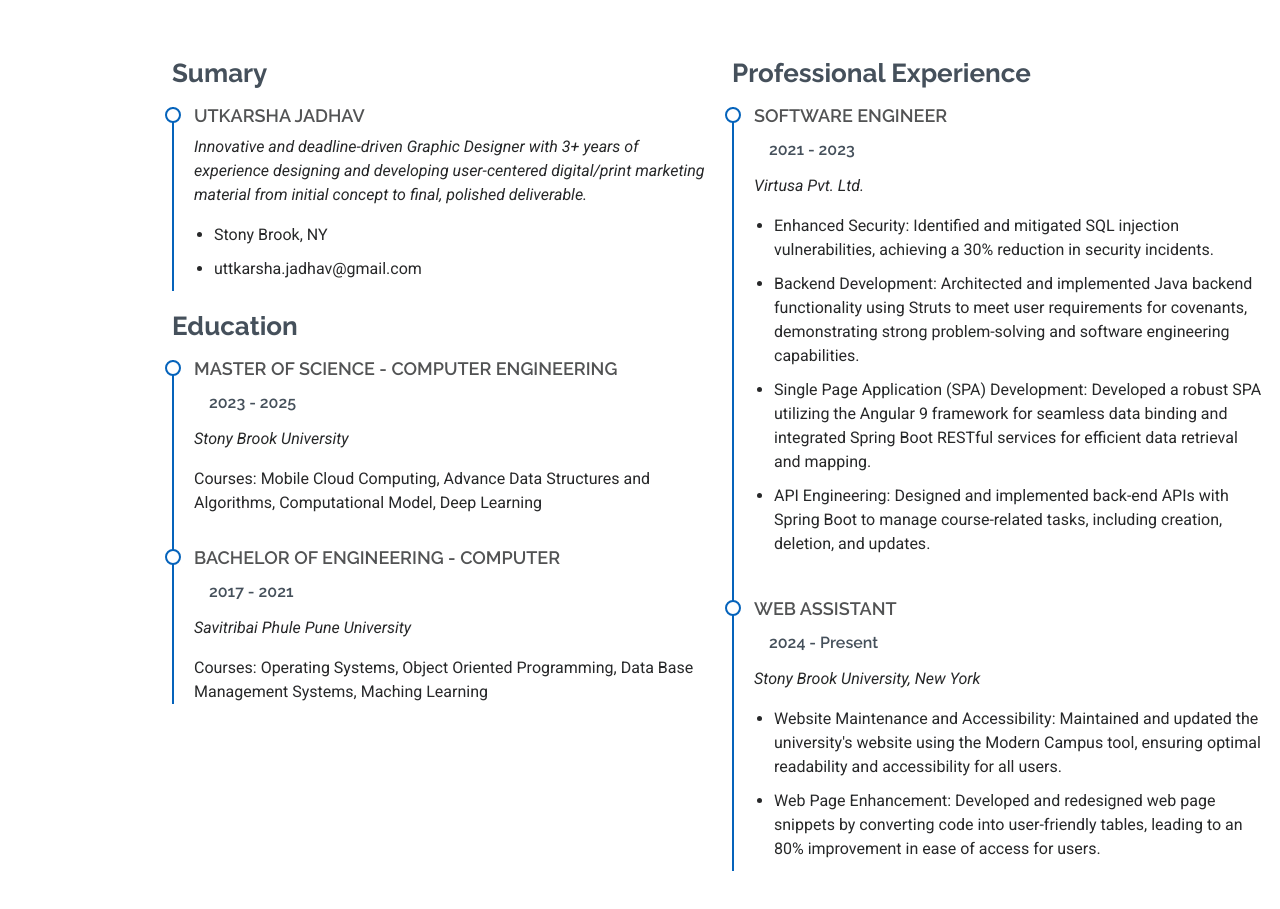
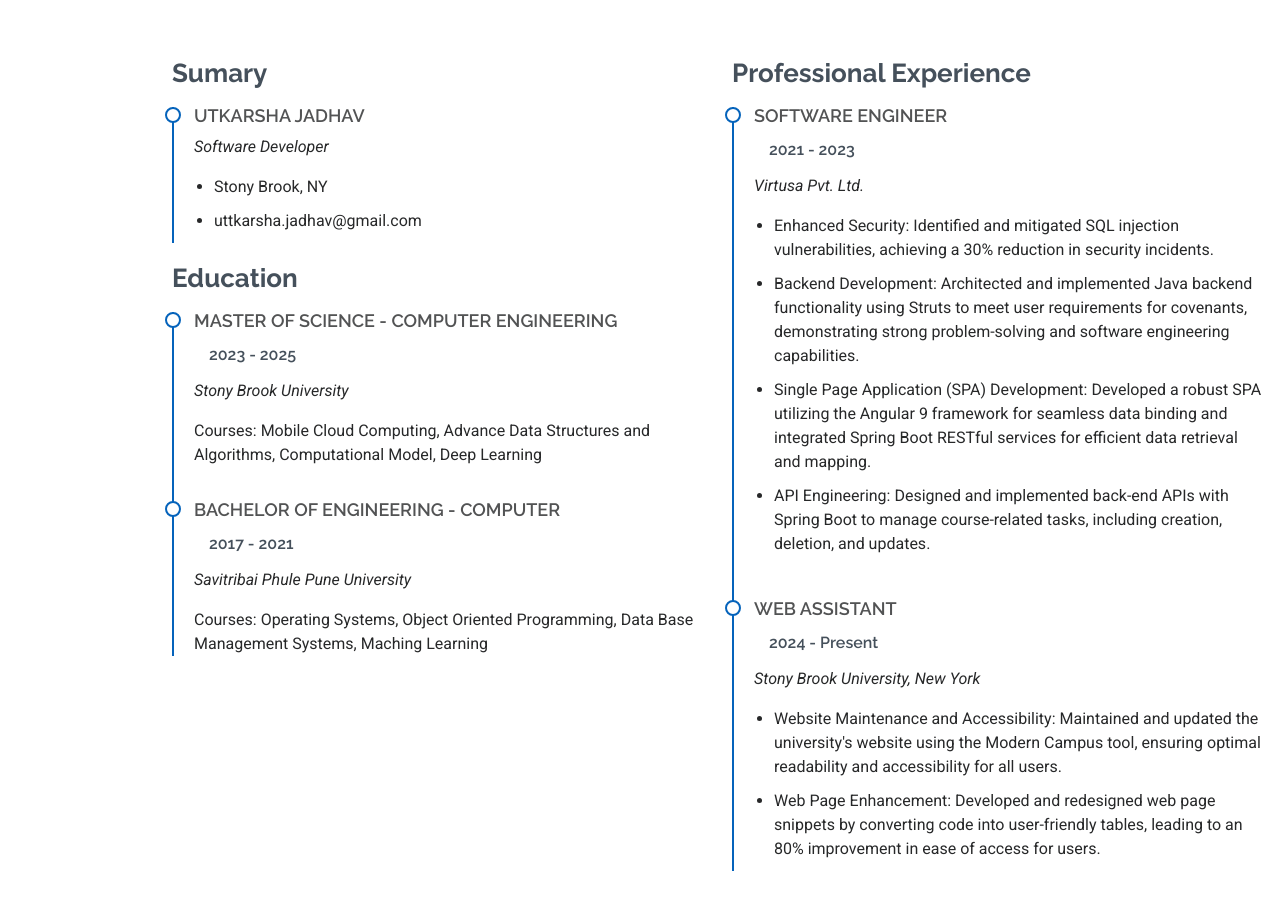
Before and after one commit to UK-JADHAV/iamUtkarsha.github.io, a plain HTML site: page index.html in a window 1280 px wide. Shown: the part 2520-3429 px from the top of the page. Drawn offline with Linux system fonts and the light colour scheme.

Commit message:
Update index.html
software developer

```diff
--- a/index.html
+++ b/index.html
@@ -216,7 +216,7 @@
 
             <div class="resume-item pb-0">
               <h4>Utkarsha Jadhav</h4>
-              <p><em>Innovative and deadline-driven Graphic Designer with 3+ years of experience designing and developing user-centered digital/print marketing material from initial concept to final, polished deliverable.</em></p>
+              <p><em>Software Developer</em></p>
               <ul>
                 <li>Stony Brook, NY</li>
                 <li>uttkarsha.jadhav@gmail.com</li>
```
